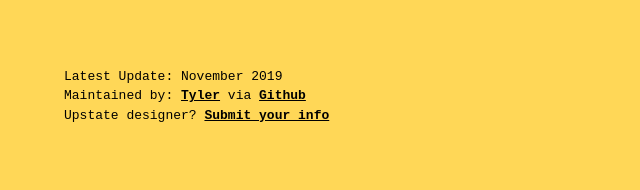
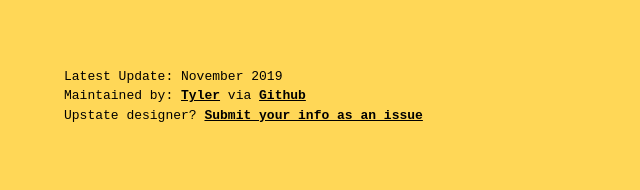
Before and after one commit to sursly/upstatedesign, a PHP site: page / in a window 1280 px wide. Shown: the part 2394-2584 px from the top of the page, without its empty margins (0-640 px from the left). Run offline with PHP 8.4, Linux system fonts and the light colour scheme.

Commit message:
updated submission info
a how-to

```diff
--- a/index.php
+++ b/index.php
@@ -74,8 +74,8 @@
 </section>
 <footer id="footer">
 <p>Latest Update: November 2019<br />
-Maintained by: <a href="https://www.madebytyler.com">Tyler</a> via <a href="#">Github</a><br />
-Upstate designer? <a href="#">Submit your info</a></p>
+Maintained by: <a href="https://www.madebytyler.com">Tyler</a> via <a href="https://github.com/sursly/upstatedesign">Github</a><br />
+Upstate designer? <a href="https://github.com/sursly/upstatedesign/issues/new">Submit your info as an issue</a></p>
 </footer>
 
 
```
Also changed, not shown: README.md.
